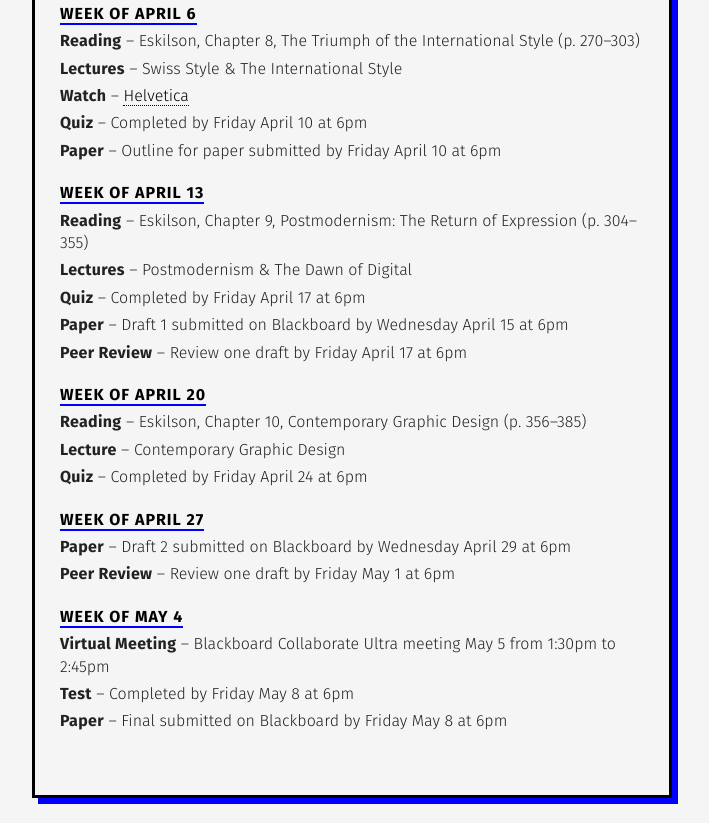
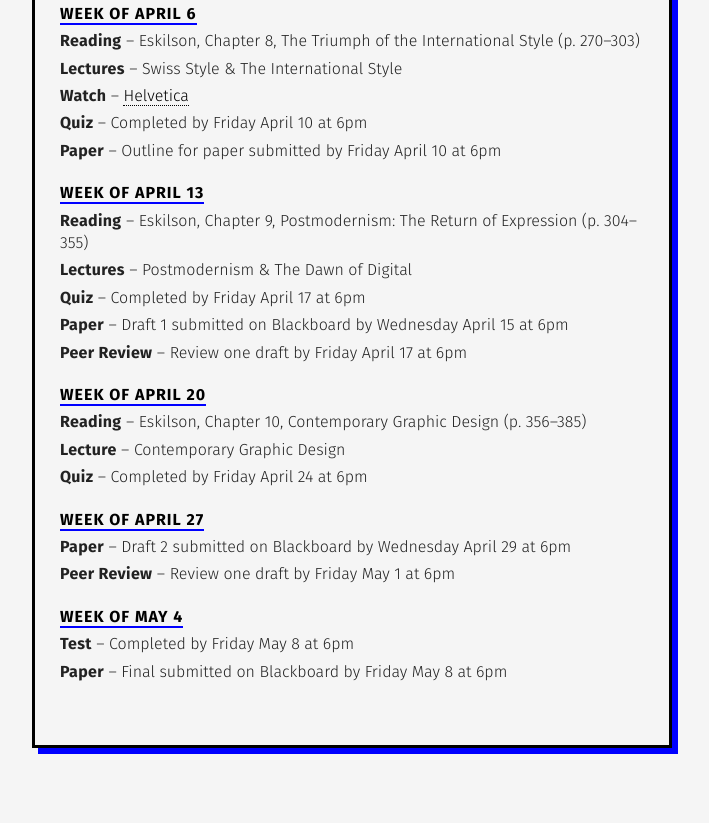
Before and after one commit to gmu-gd/history20-spring, a plain HTML site: page schedule/index.html in a window 1280 px wide. Shown: the part 2079-2902 px from the top of the page, without its empty margins (288-997 px from the left). After the commit the page ends 2852 px from the top, so only its background shows below. Drawn offline with nearby package versions, Linux system fonts and the light colour scheme.

Commit message:
Update index.html

```diff
--- a/schedule/index.html
+++ b/schedule/index.html
@@ -123,7 +123,6 @@
               <li><span class="cat">Paper</span> &ndash; Draft 2 submitted on Blackboard by Wednesday April 29 at 6pm</li>
               <li><span class="cat">Peer Review</span> &ndash; Review one draft by Friday May 1 at 6pm</li>
             <li class="date"><strong>Week of May 4</strong></li>
-              <li><span class="cat">Virtual Meeting</span> &ndash; Blackboard Collaborate Ultra meeting May 5 from 1:30pm to 2:45pm</li>
               <li><span class="cat">Test</span> &ndash; Completed by Friday May 8 at 6pm</li>
               <li><span class="cat">Paper</span> &ndash; Final submitted on Blackboard by Friday May 8 at 6pm</li>
             </div>
```
